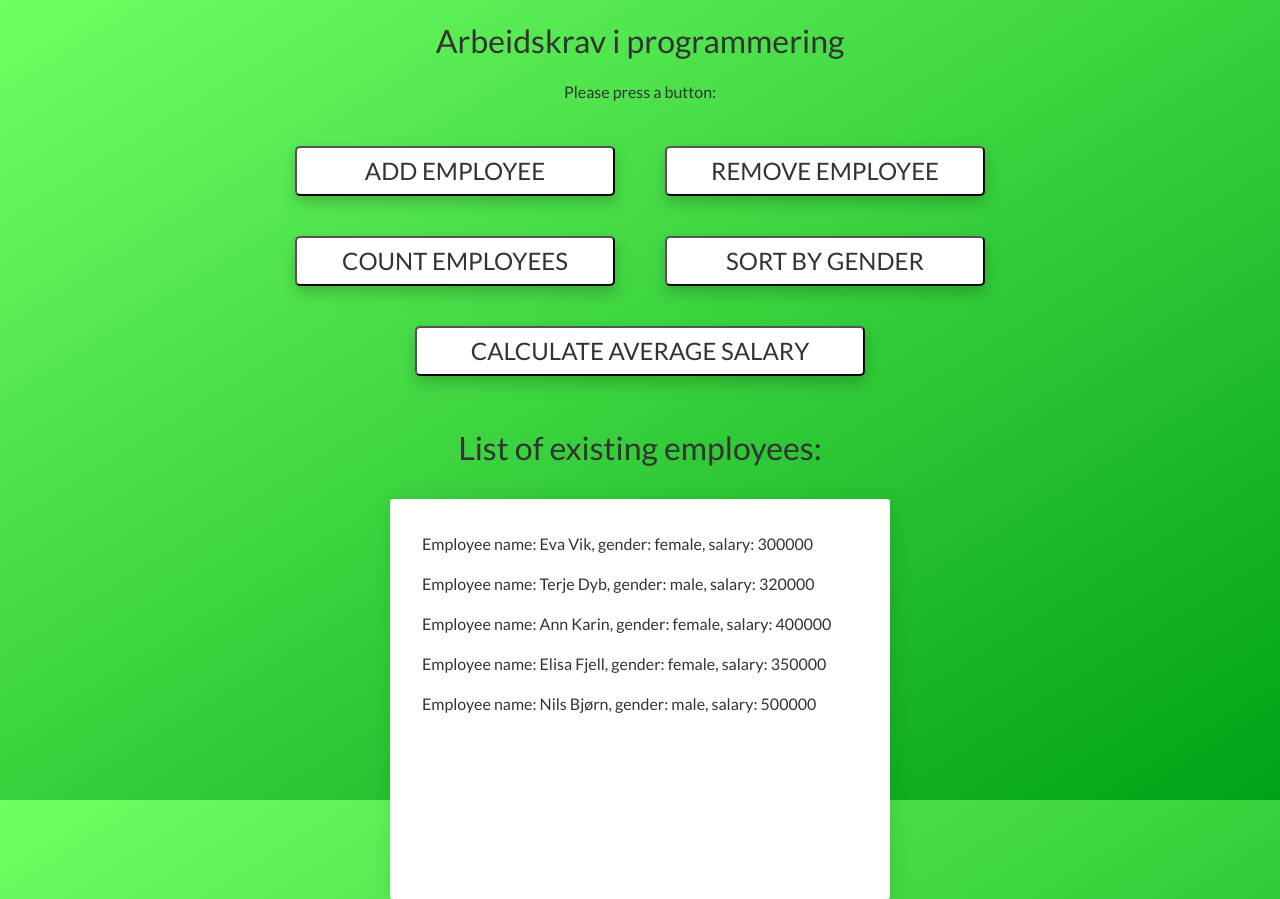
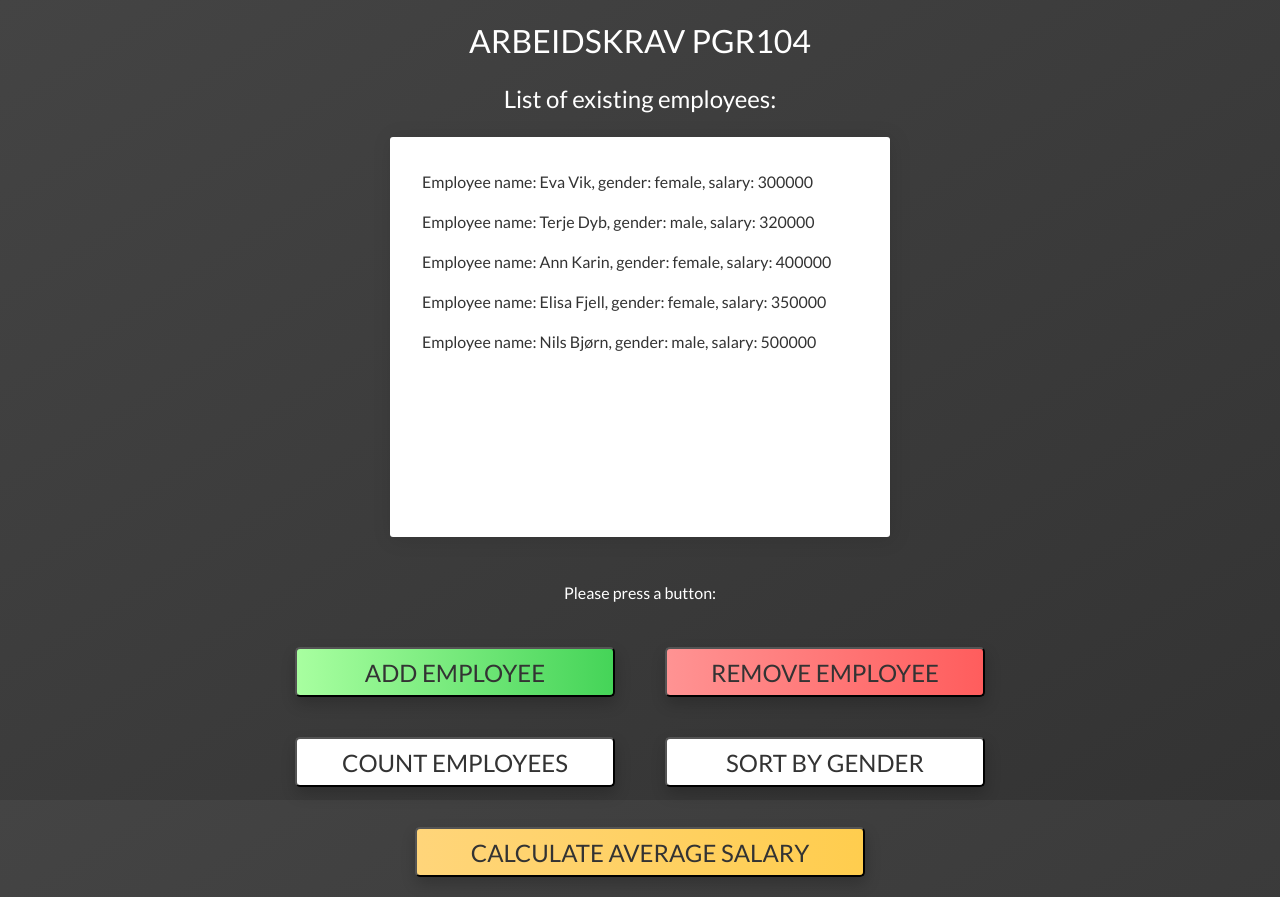
Before and after one commit to simonsutterud/Programmering-arbeidskrav, a plain HTML site: page index.html in a window 1280 px wide. Drawn offline with Linux system fonts and the light colour scheme.

Commit message:
Add files via upload

```diff
--- a/index.html
+++ b/index.html
@@ -10,7 +10,13 @@
     />
   </head>
   <body>
-    <h1>Arbeidskrav i programmering</h1>
+    <h1>ARBEIDSKRAV PGR104</h1>
+    <p class="result">List of existing employees:</p>
+    <div class="array_container">
+      <div class="array_card">
+        <p id="array"></p>
+      </div>
+    </div>
     <p>Please press a button:</p>
     <div class="container">
       <button type="button" class="add btn">ADD EMPLOYEE</button>
@@ -24,12 +30,6 @@
       <button type="button" class="avg btn">CALCULATE AVERAGE SALARY</button>
     </div>
     <!--<p class="result hidden">Well done! Open console to see result.</p>!-->
-    <p class="result">List of existing employees:</p>
-    <div class="array_container">
-      <div class="array_card">
-        <p id="array"></p>
-      </div>
-    </div>
     <!--<div class="skew_container">
       <div class="skew"></div>
     </div>!-->
--- a/styles.css
+++ b/styles.css
@@ -1,15 +1,17 @@
 * {
   font-family: lato, sans-serif;
   font-weight: 400;
+  /*color: #333;*/
   color: #333;
 }
 
 body {
-  background: linear-gradient(
+  /*background: linear-gradient(
     to bottom right,
     rgb(112, 255, 99),
     rgb(0, 162, 22)
-  );
+  );*/
+  background: linear-gradient(to bottom right, #444, #333);
   background-repeat: no-repeat;
   background-attachment: fixed;
   height: 100%;
@@ -20,10 +22,16 @@ body {
 h1 {
   width: 100%;
   text-align: center;
+  color: #fff;
 }
 
 p {
   text-align: center;
+  color: #fff;
+}
+
+.array_card p {
+  color: #333;
 }
 
 /* .container {
@@ -93,15 +101,15 @@ td {
   width: 450px;
 }
 
-.add:hover {
+.add {
   background: linear-gradient(to right, rgb(168, 255, 160), rgb(69, 212, 88));
 }
 
-.remove:hover {
-  background: linear-gradient(to right, rgb(255, 122, 122), rgb(255, 78, 78));
+.remove {
+  background: linear-gradient(to right, rgb(255, 147, 147), rgb(255, 93, 93));
 }
 
-.avg:hover {
+.avg {
   background: linear-gradient(to right, rgb(255, 213, 122), rgb(255, 205, 78));
 }
 
@@ -125,7 +133,7 @@ td {
 }
 
 .result {
-  font-size: 2rem;
+  font-size: 1.5rem;
 }
 
 .result:empty {
@@ -133,7 +141,7 @@ td {
 }
 
 .array_container {
-  height: 400px;
+  height: 430px;
   width: 100%;
   display: flex;
   justify-content: center;
```
